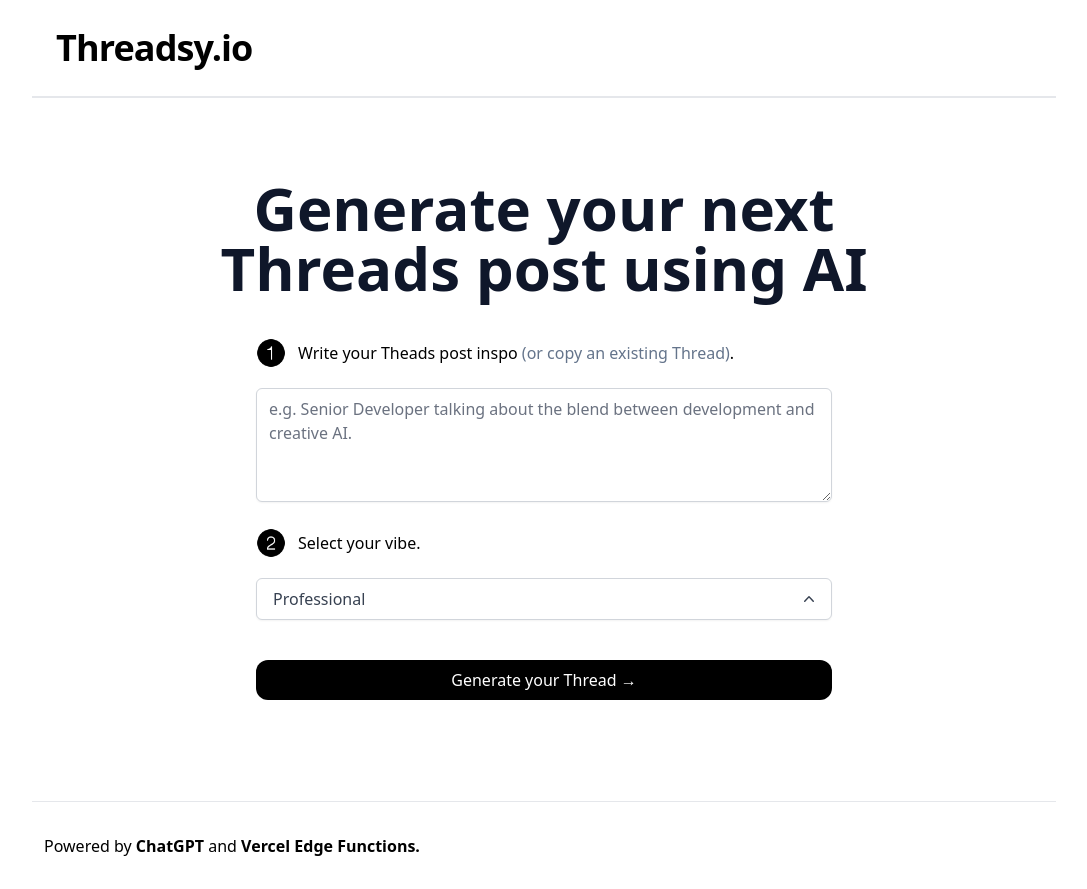
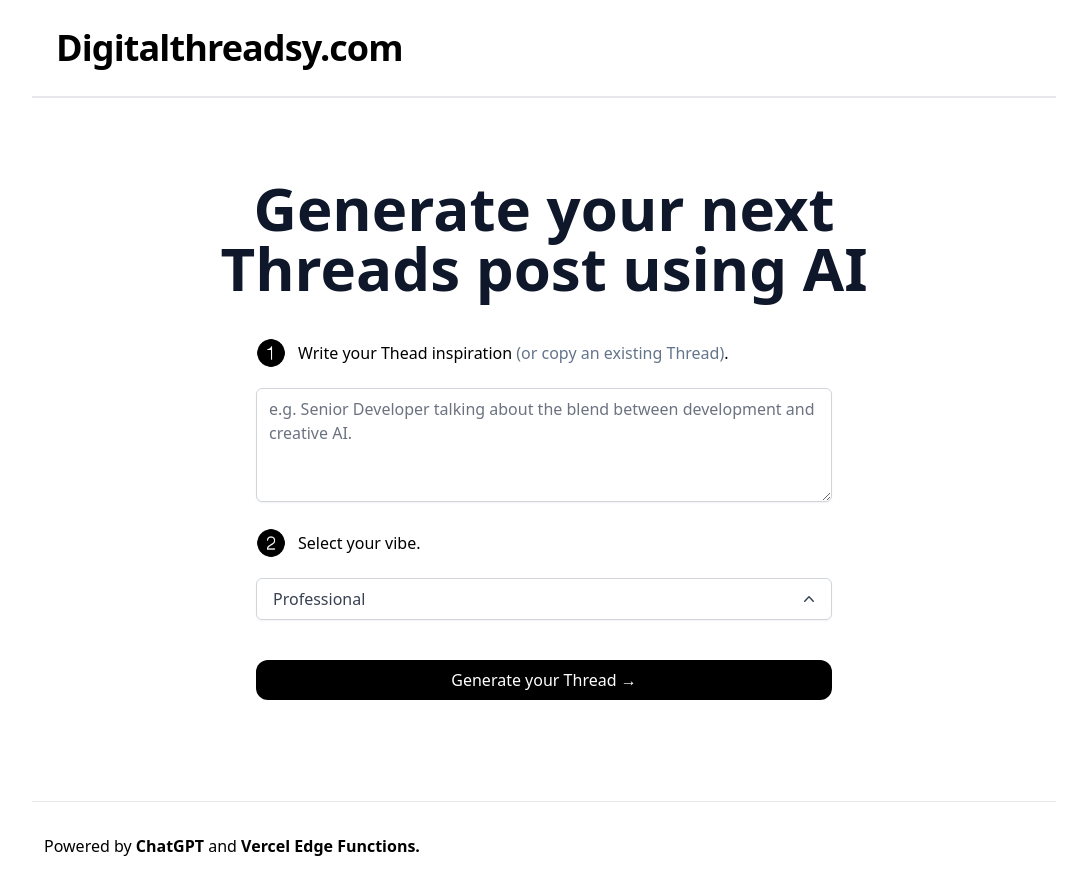
Before and after one commit to espinozahector/handle-one, a Next.js app: page / in a window 1280 px wide. Shown: the whole page, without its empty margins (96-1183 px from the left). Built offline with nearby package versions, Linux system fonts and the light colour scheme.

Commit message:
branding

```diff
--- a/components/Header.tsx
+++ b/components/Header.tsx
@@ -13,7 +13,7 @@ export default function Header() {
           height={32}
         /> */}
         <h1 className="sm:text-4xl text-2xl font-bold ml-2 tracking-tight">
-          Threadsy.io
+          Digitalthreadsy.com
         </h1>
       </Link>
       {/* <a
--- a/pages/_document.tsx
+++ b/pages/_document.tsx
@@ -8,19 +8,19 @@ class MyDocument extends Document {
           <link rel="icon" href="/favicon.ico" />
           <meta
             name="description"
-            content="Generate your next Twitter bio in seconds."
+            content="Generate your next Threads bio in seconds."
           />
-          <meta property="og:site_name" content="twitterbio.io" />
+          <meta property="og:site_name" content="digitalthreadsy.com" />
           <meta
             property="og:description"
-            content="Generate your next Twitter bio in seconds."
+            content="Generate your next Threads post in seconds."
           />
-          <meta property="og:title" content="Twitter Bio Generator" />
+          <meta property="og:title" content="Threads post Generator" />
           <meta name="twitter:card" content="summary_large_image" />
-          <meta name="twitter:title" content="Twitter Bio Generator" />
+          <meta name="twitter:title" content="Threads post Generator" />
           <meta
             name="twitter:description"
-            content="Generate your next Twitter bio in seconds."
+            content="Generate your next Threads bio in seconds."
           />
           <meta
             property="og:image"
--- a/pages/index.tsx
+++ b/pages/index.tsx
@@ -93,15 +93,6 @@ const Home: NextPage = () => {
 
       <Header />
       <main className="flex flex-1 w-full flex-col items-center justify-center text-center px-4 mt-12 sm:mt-20">
-        {/* <a
-          className="flex max-w-fit items-center justify-center space-x-2 rounded-full border border-gray-300 bg-white px-4 py-2 text-sm text-gray-600 shadow-md transition-colors hover:bg-gray-100 mb-5"
-          href="https://github.com/Nutlope/twitterbio"
-          target="_blank"
-          rel="noopener noreferrer"
-        >
-          <Github />
-          <p>Star on GitHub</p>
-        </a> */}
         <h1 className="sm:text-6xl text-4xl max-w-[708px] font-bold text-slate-900">
           Generate your next Threads post using AI
         </h1>
@@ -116,7 +107,7 @@ const Home: NextPage = () => {
               className="mb-5 sm:mb-0"
             />
             <p className="text-left font-medium">
-              Write your Theads post inspo{" "}
+              Write your Thead inspiration{" "}
               <span className="text-slate-500">
                 (or copy an existing Thread)
               </span>
```
Also changed, not shown: public/screenshot.png, 1 other file (tests, documents, lock files or other folders).
